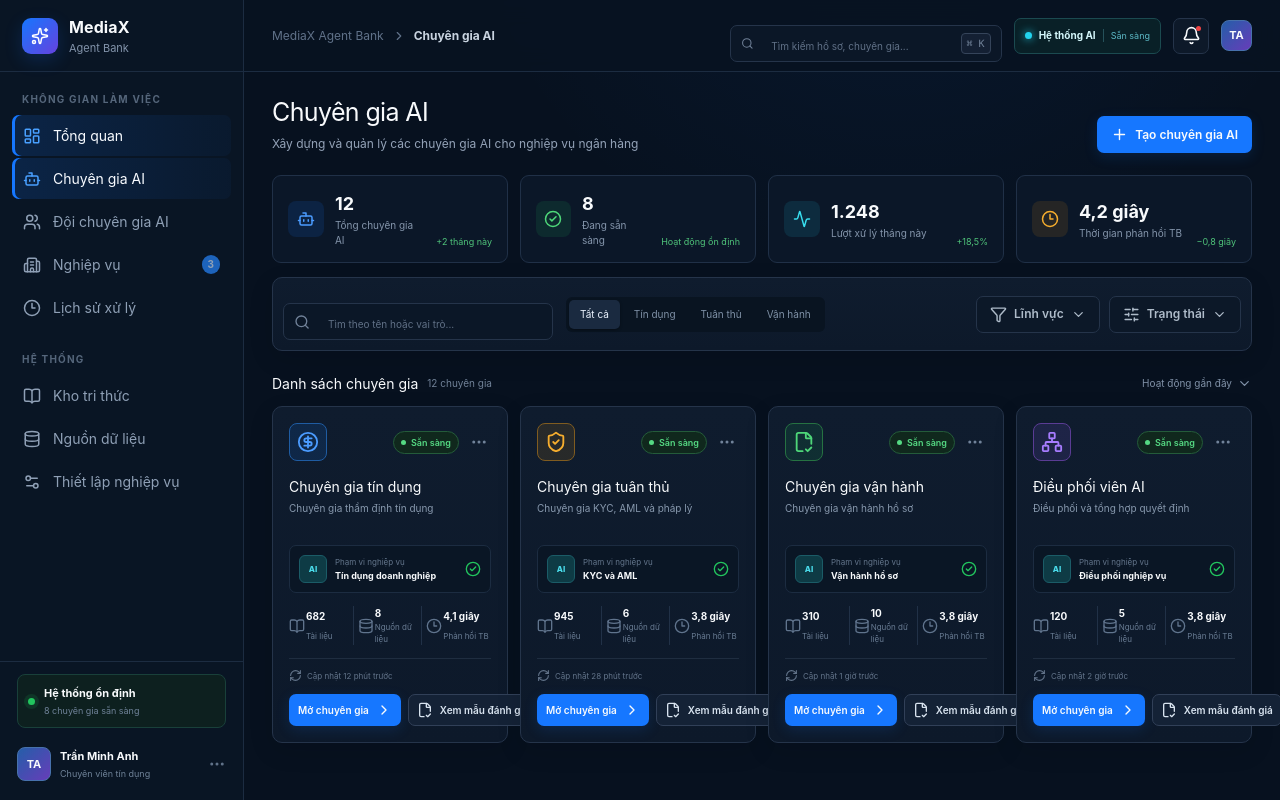
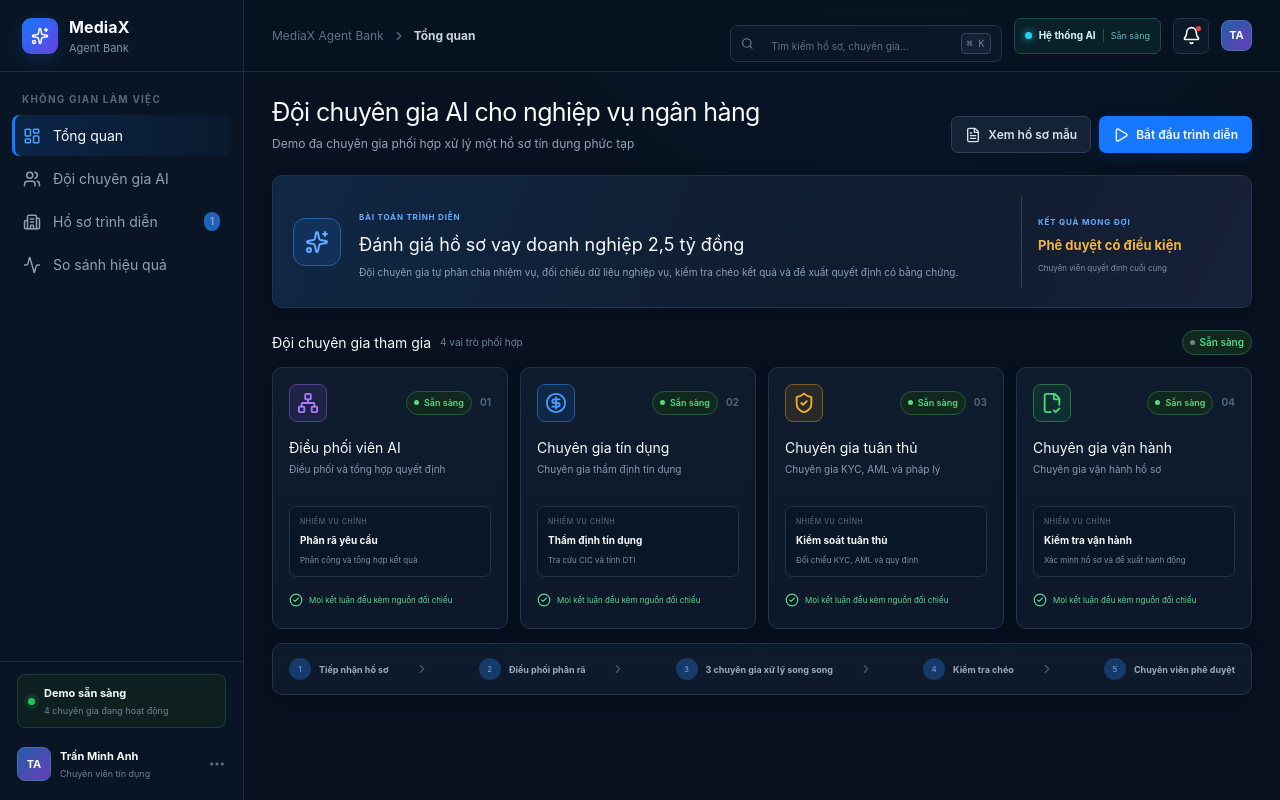
Before and after one commit to mediaxweb/MEDIAX-AGENT-BANK-VIETNAM-AI-INNOVATION-CHALLENGE-2026, a Next.js app: page / in a window 1280 px wide. Built offline with nearby package versions, Linux system fonts and the light colour scheme.

Commit message:
refine prototype for SHB2 demo

```diff
--- a/app/AgentStage3D.tsx
+++ b/app/AgentStage3D.tsx
@@ -51,7 +51,7 @@ export default function AgentStage3D({ mode, selected = "credit", onSelect, runS
     const scene = new THREE.Scene();
     scene.fog = new THREE.FogExp2(0x07111f, 0.045);
     const camera = new THREE.PerspectiveCamera(34, 1, 0.1, 100);
-    camera.position.set(0, compact ? 3.4 : 4.3, compact ? 8.7 : 9.8);
+    camera.position.set(0, compact ? 3.4 : 4.3, compact ? 8.7 : 11.7);
     camera.lookAt(0, 1, 0);
     const renderer = new THREE.WebGLRenderer({ antialias: true, alpha: true });
     renderer.setPixelRatio(Math.min(window.devicePixelRatio, 1.75));
@@ -86,7 +86,7 @@ export default function AgentStage3D({ mode, selected = "credit", onSelect, runS
     const characterRoots: THREE.Object3D[] = [];
     const positions = compact
       ? [[-2.55, 0.35], [-0.85, -0.2], [0.85, -0.2], [2.55, 0.35]]
-      : [[-3.15, 0.55], [-1.05, -0.35], [1.05, -0.35], [3.15, 0.55]];
+      : [[-1.9, 0.55], [-0.63, -0.35], [0.63, -0.35], [1.9, 0.55]];
 
     const loader = new GLTFLoader();
     const draco = new DRACOLoader();
@@ -98,7 +98,7 @@ export default function AgentStage3D({ mode, selected = "credit", onSelect, runS
         const root = clone(gltf.scene);
         const box = new THREE.Box3().setFromObject(root);
         const height = Math.max(box.max.y - box.min.y, 0.01);
-        const scale = (compact ? 1.62 : 1.85) / height;
+        const scale = (compact ? 1.62 : 1.55) / height;
         root.scale.setScalar(scale);
         const normalized = new THREE.Box3().setFromObject(root);
         root.position.set(positions[index][0], -normalized.min.y, positions[index][1]);
--- a/app/page.tsx
+++ b/app/page.tsx
@@ -13,7 +13,7 @@ import { lazy, Suspense, useEffect, useState } from "react";
 
 const AgentStage3D = lazy(() => import("./AgentStage3D"));
 
-type Screen = "agents" | "detail" | "team" | "run";
+type Screen = "agents" | "team" | "run" | "comparison";
 type DetailTab = "overview" | "knowledge" | "tools" | "playground";
 
 const agents = [
@@ -25,13 +25,9 @@ const agents = [
 
 const nav = [
   { label: "Tổng quan", icon: LayoutDashboard, screen: "agents" as Screen },
-  { label: "Chuyên gia AI", icon: Bot, screen: "agents" as Screen },
   { label: "Đội chuyên gia AI", icon: Users, screen: "team" as Screen },
-  { label: "Nghiệp vụ", icon: Building2, screen: "run" as Screen },
-  { label: "Lịch sử xử lý", icon: Clock3 },
-  { label: "Kho tri thức", icon: BookOpen },
-  { label: "Nguồn dữ liệu", icon: Database },
-  { label: "Thiết lập nghiệp vụ", icon: Settings2 },
+  { label: "Hồ sơ trình diễn", icon: Building2, screen: "run" as Screen },
+  { label: "So sánh hiệu quả", icon: Activity, screen: "comparison" as Screen },
 ];
 
 function Badge({ children, tone = "neutral" }: { children: React.ReactNode; tone?: string }) {
@@ -44,9 +40,7 @@ function Button({ children, variant = "primary", onClick, disabled = false, clas
 
 export default function Home() {
   const [screen, setScreen] = useState<Screen>("agents");
-  const [tab, setTab] = useState<DetailTab>("overview");
   const [selectedNode, setSelectedNode] = useState("credit");
-  const [toolDrawer, setToolDrawer] = useState(false);
   const [traceDrawer, setTraceDrawer] = useState(false);
   const [approval, setApproval] = useState(false);
   const [acknowledged, setAcknowledged] = useState(false);
@@ -54,11 +48,10 @@ export default function Home() {
   const [workflowRun, setWorkflowRun] = useState(0);
   const [mobileNav, setMobileNav] = useState(false);
 
-  const pageTitle = screen === "agents" ? "Chuyên gia AI" : screen === "detail" ? "Chuyên gia tín dụng" : screen === "team" ? "Thiết lập đội chuyên gia" : "Không gian xử lý";
+  const pageTitle = screen === "agents" ? "Tổng quan" : screen === "team" ? "Đội chuyên gia AI" : screen === "comparison" ? "So sánh hiệu quả" : "Hồ sơ trình diễn";
 
   function navigate(next: Screen) {
     setScreen(next); setMobileNav(false);
-    if (next === "detail") setTab("overview");
   }
 
   function runWorkflow() {
@@ -74,12 +67,10 @@ export default function Home() {
         <div className="brand"><div className="brand-mark"><Sparkles size={18} /></div><div><strong>MediaX</strong><span>Agent Bank</span></div></div>
         <nav>
           <p className="nav-label">KHÔNG GIAN LÀM VIỆC</p>
-          {nav.slice(0, 5).map((item) => <button key={item.label} className={(screen === item.screen || (item.label === "Chuyên gia AI" && screen === "detail")) ? "active" : ""} onClick={() => item.screen && navigate(item.screen)}><item.icon size={18} /><span>{item.label}</span>{item.label === "Nghiệp vụ" && <b>3</b>}</button>)}
-          <p className="nav-label second">HỆ THỐNG</p>
-          {nav.slice(5).map((item) => <button key={item.label}><item.icon size={18} /><span>{item.label}</span></button>)}
+          {nav.map((item) => <button key={item.label} className={screen === item.screen ? "active" : ""} onClick={() => navigate(item.screen)}><item.icon size={18} /><span>{item.label}</span>{item.label === "Hồ sơ trình diễn" && <b>1</b>}</button>)}
         </nav>
         <div className="sidebar-bottom">
-          <div className="system-health"><span className="pulse" /><div><strong>Hệ thống ổn định</strong><small>8 chuyên gia sẵn sàng</small></div></div>
+          <div className="system-health"><span className="pulse" /><div><strong>Demo sẵn sàng</strong><small>4 chuyên gia đang hoạt động</small></div></div>
           <div className="profile"><div className="avatar">TA</div><div><strong>Trần Minh Anh</strong><small>Chuyên viên tín dụng</small></div><MoreHorizontal size={18} /></div>
         </div>
       </aside>
@@ -97,14 +88,13 @@ export default function Home() {
         </header>
 
         <div className="content">
-          {screen === "agents" && <AgentsScreen onOpen={() => navigate("detail")} />}
-          {screen === "detail" && <DetailScreen tab={tab} setTab={setTab} onBack={() => navigate("agents")} openTool={() => setToolDrawer(true)} />}
+          {screen === "agents" && <AgentsScreen onStart={() => navigate("team")} onOpenCase={() => navigate("run")} />}
           {screen === "team" && <TeamScreen selected={selectedNode} setSelected={setSelectedNode} run={workflowRun} onRun={runWorkflow} onOpenRun={() => navigate("run")} />}
           {screen === "run" && <RunScreen openTrace={() => setTraceDrawer(true)} openApproval={() => { setApproval(true); setApproved(false); setAcknowledged(false); }} />}
+          {screen === "comparison" && <ComparisonScreen onRun={() => navigate("run")} />}
         </div>
       </section>
 
-      {toolDrawer && <ToolDrawer onClose={() => setToolDrawer(false)} />}
       {traceDrawer && <TraceDrawer onClose={() => setTraceDrawer(false)} />}
       {approval && <ApprovalModal acknowledged={acknowledged} setAcknowledged={setAcknowledged} approved={approved} onApprove={() => setApproved(true)} onClose={() => setApproval(false)} />}
     </main>
@@ -115,35 +105,56 @@ function PageHeading({ title, subtitle, children }: { title: string; subtitle: s
   return <div className="page-heading"><div><h1>{title}</h1><p>{subtitle}</p></div>{children && <div className="heading-actions">{children}</div>}</div>;
 }
 
-function AgentsScreen({ onOpen }: { onOpen: () => void }) {
-  const [filter, setFilter] = useState("Tất cả");
+function AgentsScreen({ onStart, onOpenCase }: { onStart: () => void; onOpenCase: () => void }) {
+  const responsibilities = [
+    ["Phân rã yêu cầu", "Phân công và tổng hợp kết quả"],
+    ["Thẩm định tín dụng", "Tra cứu CIC và tính DTI"],
+    ["Kiểm soát tuân thủ", "Đối chiếu KYC, AML và quy định"],
+    ["Kiểm tra vận hành", "Xác minh hồ sơ và đề xuất hành động"],
+  ];
+  const orderedAgents = [agents[3], agents[0], agents[1], agents[2]];
   return <>
-    <PageHeading title="Chuyên gia AI" subtitle="Xây dựng và quản lý các chuyên gia AI cho nghiệp vụ ngân hàng">
-      <Button><Plus size={17} /> Tạo chuyên gia AI</Button>
+    <PageHeading title="Đội chuyên gia AI cho nghiệp vụ ngân hàng" subtitle="Demo đa chuyên gia phối hợp xử lý một hồ sơ tín dụng phức tạp">
+      <Button variant="secondary" onClick={onOpenCase}><FileText size={16} /> Xem hồ sơ mẫu</Button>
+      <Button onClick={onStart}><Play size={16} /> Bắt đầu trình diễn</Button>
     </PageHeading>
-    <section className="stats-row">
-      <div><span className="stat-icon blue"><Bot /></span><p><strong>12</strong><small>Tổng chuyên gia AI</small></p><em>+2 tháng này</em></div>
-      <div><span className="stat-icon green"><CheckCircle2 /></span><p><strong>8</strong><small>Đang sẵn sàng</small></p><em>Hoạt động ổn định</em></div>
-      <div><span className="stat-icon cyan"><Activity /></span><p><strong>1.248</strong><small>Lượt xử lý tháng này</small></p><em>+18,5%</em></div>
-      <div><span className="stat-icon amber"><Clock3 /></span><p><strong>4,2 giây</strong><small>Thời gian phản hồi TB</small></p><em>−0,8 giây</em></div>
+    <section className="problem-banner card">
+      <div className="problem-badge"><Sparkles /></div>
+      <div><span>BÀI TOÁN TRÌNH DIỄN</span><h2>Đánh giá hồ sơ vay doanh nghiệp 2,5 tỷ đồng</h2><p>Đội chuyên gia tự phân chia nhiệm vụ, đối chiếu dữ liệu nghiệp vụ, kiểm tra chéo kết quả và đề xuất quyết định có bằng chứng.</p></div>
+      <div className="problem-outcome"><small>KẾT QUẢ MONG ĐỢI</small><strong>Phê duyệt có điều kiện</strong><span>Chuyên viên quyết định cuối cùng</span></div>
     </section>
-    <section className="toolbar card">
-      <label className="search-box"><Search size={18} /><input placeholder="Tìm theo tên hoặc vai trò..." /></label>
-      <div className="filter-chips">{["Tất cả", "Tín dụng", "Tuân thủ", "Vận hành"].map((f) => <button className={filter === f ? "selected" : ""} onClick={() => setFilter(f)} key={f}>{f}</button>)}</div>
-      <Button variant="ghost"><Filter size={17} /> Lĩnh vực <ChevronDown size={15} /></Button>
-      <Button variant="ghost"><SlidersHorizontal size={17} /> Trạng thái <ChevronDown size={15} /></Button>
-    </section>
-    <div className="section-title"><div><h2>Danh sách chuyên gia</h2><span>12 chuyên gia</span></div><button>Hoạt động gần đây <ChevronDown size={15} /></button></div>
-    <section className="agent-grid">
-      {agents.map((agent, index) => <article className="agent-card card" key={agent.name}>
-        <div className="agent-card-top"><span className={`agent-icon ${agent.color}`}><agent.icon size={22} /></span><Badge tone="success">Sẵn sàng</Badge><button><MoreHorizontal size={18} /></button></div>
+    <div className="section-title"><div><h2>Đội chuyên gia tham gia</h2><span>4 vai trò phối hợp</span></div><Badge tone="success">Sẵn sàng</Badge></div>
+    <section className="agent-grid focused">
+      {orderedAgents.map((agent, index) => <article className="agent-card card" key={agent.name}>
+        <div className="agent-card-top"><span className={`agent-icon ${agent.color}`}><agent.icon size={22} /></span><Badge tone="success">Sẵn sàng</Badge><span className="agent-order">0{index + 1}</span></div>
         <h3>{agent.name}</h3><p>{agent.role}</p>
-        <div className="provider"><span>AI</span><div><small>Phạm vi nghiệp vụ</small><strong>{index === 0 ? "Tín dụng doanh nghiệp" : index === 1 ? "KYC và AML" : index === 2 ? "Vận hành hồ sơ" : "Điều phối nghiệp vụ"}</strong></div><CheckCircle2 size={16} /></div>
-        <div className="agent-metrics"><div><BookOpen size={16} /><strong>{agent.docs}</strong><small>Tài liệu</small></div><div><Database size={16} /><strong>{agent.tools}</strong><small>Nguồn dữ liệu</small></div><div><Clock3 size={16} /><strong>{index === 0 ? "4,1 giây" : "3,8 giây"}</strong><small>Phản hồi TB</small></div></div>
-        <div className="updated"><RefreshCw size={13} /> Cập nhật {agent.updated}</div>
-        <div className="card-actions"><Button onClick={index === 0 ? onOpen : undefined}>Mở chuyên gia <ChevronRight size={16} /></Button><Button variant="secondary"><FileCheck2 size={16} /> Xem mẫu đánh giá</Button></div>
+        <div className="responsibility"><small>NHIỆM VỤ CHÍNH</small><strong>{responsibilities[index][0]}</strong><span>{responsibilities[index][1]}</span></div>
+        <div className="agent-evidence"><CheckCircle2 /> Mọi kết luận đều kèm nguồn đối chiếu</div>
       </article>)}
     </section>
+    <section className="demo-flow card">
+      {["Tiếp nhận hồ sơ", "Điều phối phân rã", "3 chuyên gia xử lý song song", "Kiểm tra chéo", "Chuyên viên phê duyệt"].map((step, index) => <div key={step}><span>{index + 1}</span><strong>{step}</strong>{index < 4 && <ChevronRight />}</div>)}
+    </section>
+  </>;
+}
+
+function ComparisonScreen({ onRun }: { onRun: () => void }) {
+  const rows = [
+    ["Khả năng phân rã nhiệm vụ", "Một luồng trả lời", "Điều phối theo chuyên môn", 35, 92],
+    ["Kiểm tra chéo kết quả", "Không có", "Ba chuyên gia đối chiếu", 18, 88],
+    ["Bằng chứng nghiệp vụ", "Nguồn tổng quát", "Nguồn riêng theo lĩnh vực", 42, 94],
+    ["Khả năng thực hiện hành động", "Chỉ đề xuất", "Tra cứu và tạo yêu cầu", 30, 86],
+  ];
+  return <>
+    <PageHeading title="So sánh hiệu quả xử lý" subtitle="Kết quả mô phỏng trên cùng hồ sơ HS-2026-0182"><Button onClick={onRun}><Play size={16} /> Xem đội AI xử lý</Button></PageHeading>
+    <section className="comparison-summary">
+      <div className="card"><span>AI đơn lẻ</span><strong>58%</strong><small>Mức độ hoàn chỉnh</small></div>
+      <div className="versus">SO VỚI</div>
+      <div className="card highlighted"><span>Đội chuyên gia AI</span><strong>91%</strong><small>Mức độ hoàn chỉnh</small></div>
+      <div className="card improvement"><Activity /><strong>+33 điểm</strong><small>Nhờ phân công và kiểm tra chéo</small></div>
+    </section>
+    <section className="comparison-table card"><div className="comparison-head"><span>TIÊU CHÍ</span><span>AI ĐƠN LẺ</span><span>ĐỘI CHUYÊN GIA AI</span><span>SO SÁNH</span></div>{rows.map((row) => <div className="comparison-row" key={String(row[0])}><strong>{row[0]}</strong><span>{row[1]}</span><span className="team-value"><CheckCircle2 /> {row[2]}</span><div className="compare-bars"><i className="single" style={{ width: `${row[3]}%` }} /><i className="multi" style={{ width: `${row[4]}%` }} /></div></div>)}</section>
+    <div className="comparison-note"><ShieldCheck /><p><strong>Ý nghĩa đối với SHB</strong><span>Chuyển từ AI chỉ trả lời câu hỏi sang đội chuyên gia có thể lập kế hoạch, phối hợp, sử dụng dữ liệu nghiệp vụ và hỗ trợ thực hiện hành động có kiểm soát.</span></p></div>
   </>;
 }
 
@@ -211,10 +222,31 @@ function PlaygroundTab() {
 }
 
 function TeamScreen({ selected, setSelected, run, onRun, onOpenRun }: { selected: string; setSelected: (s: string) => void; run: number; onRun: () => void; onOpenRun: () => void }) {
-  return <><PageHeading title="Thiết lập đội chuyên gia" subtitle="Đội chuyên gia thẩm định hồ sơ vay doanh nghiệp"><Button variant="secondary"><Check size={16} /> Lưu đội chuyên gia</Button><Button onClick={onRun}><Play size={16} /> Mô phỏng quy trình</Button></PageHeading>
-    <div className="team-layout"><section className="card agent-library"><div className="panel-heading"><div><h3>Thư viện chuyên gia</h3><span>4 chuyên gia</span></div></div><label className="search-box"><Search size={17} /><input placeholder="Tìm chuyên gia..." /></label><select><option>Tất cả lĩnh vực</option></select>{agents.map((a, i) => <button key={a.name} onClick={() => setSelected(["credit", "compliance", "operations", "orchestrator"][i])}><span className={`agent-icon ${a.color}`}><a.icon size={18} /></span><div><strong>{a.name}</strong><small>{a.role}</small></div><span className="drag">⠿</span></button>)}</section>
-      <section className="workflow-card card"><div className="workflow-toolbar"><div><h3>Đội chuyên gia AI trong không gian 3D</h3><Badge tone={run ? "info" : "success"}>{run ? "Đang mô phỏng" : "Sẵn sàng"}</Badge></div><div><span>Chọn một chuyên gia để xem nhiệm vụ</span></div></div><Suspense fallback={<div className="agent-stage-fallback">Đang chuẩn bị đội chuyên gia 3D...</div>}><AgentStage3D mode="builder" selected={selected} onSelect={setSelected} runStep={run} /></Suspense><div className="canvas-footer"><span><ListChecks size={14} /> 4 chuyên gia · 1 bước phê duyệt</span>{run === 4 ? <Button onClick={onOpenRun}>Mở không gian xử lý <ChevronRight size={15} /></Button> : <span>Tự động lưu lúc 14:03</span>}</div></section>
-      <PropertiesPanel selected={selected} /></div></>;
+  const details: Record<string, { name: string; task: string; sources: string; result: string; icon: any; color: string }> = {
+    orchestrator: { name: "Điều phối viên AI", task: "Phân rã yêu cầu và giao việc cho từng chuyên gia", sources: "Hồ sơ khách hàng và quy trình cấp tín dụng", result: "Kế hoạch xử lý và thứ tự phối hợp", icon: Network, color: "purple" },
+    credit: { name: "Chuyên gia tín dụng", task: "Đánh giá lịch sử tín dụng, dòng tiền và khả năng trả nợ", sources: "CIC, tỷ lệ DTI và sao kê 6 tháng", result: "Báo cáo tín dụng có bằng chứng", icon: CircleDollarSign, color: "blue" },
+    compliance: { name: "Chuyên gia tuân thủ", task: "Đối chiếu KYC, AML và chính sách nội bộ", sources: "Thông tin định danh, danh sách cảnh báo và quy định", result: "Kết luận tuân thủ và cảnh báo rủi ro", icon: ShieldCheck, color: "amber" },
+    operations: { name: "Chuyên gia vận hành", task: "Kiểm tra tính đầy đủ của hồ sơ và hành động tiếp theo", sources: "Danh mục chứng từ và trạng thái hồ sơ", result: "Danh sách tài liệu cần bổ sung và đề xuất xử lý", icon: FileCheck2, color: "green" },
+  };
+  const detail = details[selected] || details.orchestrator;
+  const steps = [
+    ["Tiếp nhận hồ sơ", "Hoàn thành"],
+    ["Phân rã và giao nhiệm vụ", run >= 1 ? "Hoàn thành" : "Sẵn sàng"],
+    ["Ba chuyên gia xử lý song song", run >= 2 ? "Hoàn thành" : run === 1 ? "Đang xử lý" : "Đang chờ"],
+    ["Kiểm tra chéo và tổng hợp", run >= 3 ? "Hoàn thành" : run === 2 ? "Đang xử lý" : "Đang chờ"],
+    ["Chuyên viên xem xét", run >= 4 ? "Sẵn sàng" : "Đang chờ"],
+  ];
+  return <><PageHeading title="Quy trình phối hợp đa chuyên gia" subtitle="Theo dõi cách đội chuyên gia AI xử lý hồ sơ HS-2026-0182"><Button onClick={onRun}><Play size={16} /> Mô phỏng quy trình</Button></PageHeading>
+    <div className="demo-team-layout">
+      <section className="workflow-card card"><div className="workflow-toolbar"><div><h3>Đội chuyên gia AI trong không gian 3D</h3><Badge tone={run && run < 4 ? "info" : "success"}>{run && run < 4 ? "Đang xử lý" : run === 4 ? "Hoàn thành" : "Sẵn sàng"}</Badge></div><div><span>Chọn một chuyên gia để xem nhiệm vụ</span></div></div><Suspense fallback={<div className="agent-stage-fallback">Đang chuẩn bị đội chuyên gia 3D...</div>}><AgentStage3D mode="builder" selected={selected} onSelect={setSelected} runStep={run} /></Suspense><div className="canvas-footer"><span><ListChecks size={14} /> 4 chuyên gia · 1 bước phê duyệt</span>{run === 4 ? <Button onClick={onOpenRun}>Xem kết quả hồ sơ <ChevronRight size={15} /></Button> : <span>Mọi kết luận đều có bằng chứng</span>}</div></section>
+      <section className="demo-task-panel card">
+        <div className="case-brief"><small>HỒ SƠ ĐANG XỬ LÝ</small><strong>HS-2026-0182</strong><span>Nguyễn Văn An · 2,5 tỷ đồng</span></div>
+        <div className="selected-expert"><span className={`agent-icon ${detail.color}`}><detail.icon size={19} /></span><div><small>CHUYÊN GIA ĐÃ CHỌN</small><strong>{detail.name}</strong></div></div>
+        <div className="task-detail"><div><span>Nhiệm vụ</span><strong>{detail.task}</strong></div><div><span>Nguồn đối chiếu</span><strong>{detail.sources}</strong></div><div><span>Kết quả bàn giao</span><strong>{detail.result}</strong></div></div>
+        <div className="coordination-steps"><h3>Tiến trình phối hợp</h3>{steps.map(([name, status], index) => <div key={name} className={status === "Đang xử lý" ? "active" : status === "Hoàn thành" ? "done" : ""}><i>{status === "Hoàn thành" ? <Check size={12} /> : index + 1}</i><p><strong>{name}</strong><small>{status}</small></p></div>)}</div>
+        <div className="human-control"><UserCheck size={18} /><p><strong>Chuyên viên kiểm soát quyết định</strong><span>AI không tự phê duyệt hoặc thay đổi hồ sơ.</span></p></div>
+      </section>
+    </div></>;
 }
 
 function FlowNode({ id, selected, setSelected, run, step, color, icon: Icon, title, status }: any) {
```
Also changed, not shown: app/globals.css.
